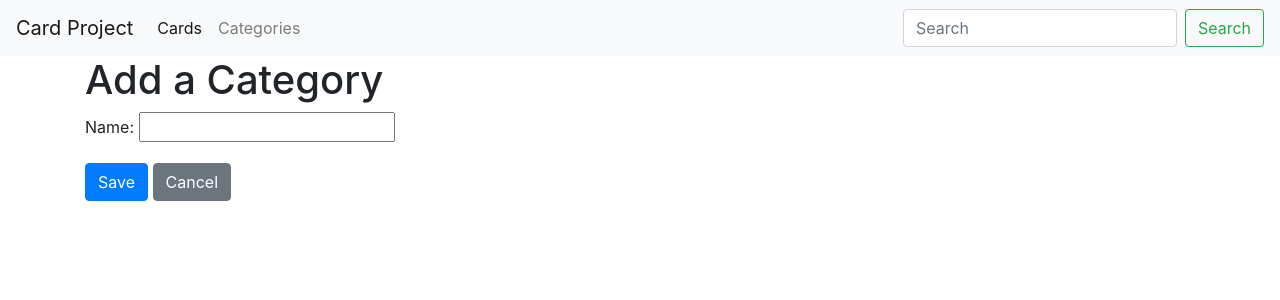
After one commit to MussaShaukenov/blogs, a Django app: page /category/new/ in a window 1280 px wide. The commit adds this page. Shown: the top 300 px of the page. Run offline with Django 4.2, Linux system fonts and the light colour scheme.

Commit message:
feat: add categories to cards

```diff
--- a/app/forms.py
+++ b/app/forms.py
@@ -1,11 +1,17 @@
 from django import forms
-from .models import Cards
+from .models import Cards, Categories
 
 
 class CardForm(forms.ModelForm):
     class Meta:
         model = Cards
-        fields = ('name', 'description')
+        fields = ('name', 'description', 'category')
+
+
+class CategoryForm(forms.ModelForm):
+    class Meta:
+        model = Categories
+        fields = ('name',)
 
 
 class SearchForm(forms.Form):
--- a/app/models.py
+++ b/app/models.py
@@ -1,9 +1,26 @@
 from django.db import models
+from django.utils import timezone
+
+
+class Categories(models.Model):
+    name = models.CharField(max_length=16)
+
+    def __str__(self):
+        return self.name
+
+    class Meta:
+        verbose_name = 'Category'
+        verbose_name_plural = 'Categories'
+        db_table = 'categories'
 
 
 class Cards(models.Model):
     name = models.CharField(max_length=32)
     description = models.TextField()
+    category = models.ForeignKey(Categories, on_delete=models.CASCADE, default=1)
+
+    def __str__(self):
+        return self.name
 
     class Meta:
         verbose_name = 'Card'
--- a/app/templates/app/base.html
+++ b/app/templates/app/base.html
@@ -7,6 +7,8 @@
           integrity="sha384-ggOyR0iXCbMQv3Xipma34MD+dH/1fQ784/j6cY/iJTQUOhcWr7x9JvoRxT2MZw1T" crossorigin="anonymous">
 </head>
 <body>
+{% include 'app/navbar.html' %}
+
 {% block content %}{% endblock %}
 <script src="https://code.jquery.com/jquery-3.3.1.slim.min.js"
         integrity="sha384-q8i/X+965DzO0rT7abK41JStQIAqVgRVzpbzo5smXKp4YfRvH+8abtTE1Pi6jizo"
--- a/app/templates/app/card_detail.html
+++ b/app/templates/app/card_detail.html
@@ -5,6 +5,7 @@
         <div class="card">
             <div class="card-header">
                 <h3>{{ card.name }}</h3>
+                <h4>{{ card.category.name }}</h4>
             </div>
             <div class="card-body">
                 <p>{{ card.description }}</p>
--- /dev/null
+++ b/app/templates/app/category_form.html
@@ -0,0 +1,19 @@
+{% extends 'app/base.html' %}
+
+{% block content %}
+  <div class="container">
+    <h1>Add a Category</h1>
+    <form method="POST" enctype="multipart/form-data">
+      {% csrf_token %}
+      <div class="form-group">
+        <label for="{{ form.name.id_for_label }}">Name:</label>
+        {{ form.name }}
+        {% if form.name.errors %}
+          <div class="invalid-feedback d-block">{{ form.name.errors|join:", " }}</div>
+        {% endif %}
+      </div>
+      <button type="submit" class="btn btn-primary">Save</button>
+      <a href="{% url 'category_list' %}" class="btn btn-secondary">Cancel</a>
+    </form>
+  </div>
+{% endblock %}
--- /dev/null
+++ b/app/templates/app/navbar.html
@@ -0,0 +1,20 @@
+<nav class="navbar navbar-expand-lg navbar-light bg-light">
+    <a class="navbar-brand" href="#">Card Project</a>
+    <button class="navbar-toggler" type="button" data-toggle="collapse" data-target="#navbarNav" aria-controls="navbarNav" aria-expanded="false" aria-label="Toggle navigation">
+        <span class="navbar-toggler-icon"></span>
+    </button>
+    <div class="collapse navbar-collapse" id="navbarNav">
+        <ul class="navbar-nav">
+            <li class="nav-item active">
+                <a class="nav-link" href="{% url 'card_list' %}">Cards</a>
+            </li>
+            <li class="nav-item">
+                <a class="nav-link" href="{% url 'category_list' %}">Categories</a>
+            </li>
+        </ul>
+        <form class="form-inline ml-auto" method="GET" action="{% url 'search' %}">
+            <input class="form-control mr-sm-2" type="search" placeholder="Search" aria-label="Search" name="query">
+            <button class="btn btn-outline-success my-2 my-sm-0" type="submit">Search</button>
+        </form>
+    </div>
+</nav>
--- a/app/urls.py
+++ b/app/urls.py
@@ -1,12 +1,28 @@
 from django.urls import path
-from . import views
+from .views import (
+    CardListView,
+    CardCreateView,
+    CardUpdateView,
+    CardDeleteView,
+    CardDetailView,
+    CategoryListView,
+    CategoryDetailView,
+    CategoryCreateView,
+    CategoryUpdateView,
+    CategoryDeleteView,
+    SearchView,
+)
 
 urlpatterns = [
-    path('', views.CardListView.as_view(), name='card_list'),
-    path('create/', views.CardCreateView.as_view(), name='card_create'),
-    path('<int:pk>/update/', views.CardUpdateView.as_view(), name='card_update'),
-    path('<int:pk>/delete/', views.CardDeleteView.as_view(), name='card_delete'),
-    path('<int:pk>/', views.CardDetailView.as_view(), name='card_detail'),
-    path('search/', views.SearchView.as_view(), name='search'),
-
+    path('', CardListView.as_view(), name='card_list'),
+    path('card/new/', CardCreateView.as_view(), name='card_create'),
+    path('card/<int:pk>/detail', CardDetailView.as_view(), name='card_detail'),
+    path('card/<int:pk>/edit/', CardUpdateView.as_view(), name='card_update'),
+    path('card/<int:pk>/delete/', CardDeleteView.as_view(), name='card_delete'),
+    path('category/', CategoryListView.as_view(), name='category_list'),
+    path('category/new/', CategoryCreateView.as_view(), name='category_create'),
+    path('category/<int:pk>/detail', CategoryDetailView.as_view(), name='category_detail'),
+    path('category/<int:pk>/edit/', CategoryUpdateView.as_view(), name='category_update'),
+    path('category/<int:pk>/delete/', CategoryDeleteView.as_view(), name='category_delete'),
+    path('search', SearchView.as_view(), name='search')
 ]
--- a/app/views.py
+++ b/app/views.py
@@ -2,8 +2,8 @@ from django.urls import reverse_lazy
 from django.shortcuts import get_object_or_404, render
 from django.views import View
 from django.views.generic import ListView, CreateView, UpdateView, DeleteView, DetailView
-from .models import Cards
-from .forms import CardForm, SearchForm
+from .models import Cards, Categories
+from .forms import CardForm, SearchForm, CategoryForm
 
 
 class CardListView(ListView):
@@ -45,6 +45,7 @@ class CardDetailView(DetailView):
     template_name = 'app/card_detail.html'
     context_object_name = 'card'
 
+
 class SearchView(View):
     template_name = 'app/search.html'
 
@@ -56,3 +57,43 @@ class SearchView(View):
             results = Cards.objects.filter(title__icontains=query)
         context = {'form': form, 'results': results}
         return render(request, self.template_name, context)
+
+
+class CategoryListView(ListView):
+    model = Categories
+    template_name = 'app/category_list.html'
+    context_object_name = 'categories'
+
+
+class CategoryDetailView(DetailView):
+    model = Categories
+    template_name = 'app/category_detail.html',
+    context_object_name = 'categories'
+
+
+class CategoryCreateView(CreateView):
+    model = Categories
+    form_class = CategoryForm
+    template_name = 'app/category_form.html'
+    success_url = reverse_lazy('card_list')
+
+
+class CategoryUpdateView(UpdateView):
+    model = Categories
+    form_class = CategoryForm
+    template_name = 'app/category_form.html'
+    success_url = reverse_lazy('category_list')
+
+    def get_object(self):
+        pk = self.kwargs.get('pk')
+        return get_object_or_404(Cards, pk=pk)
+
+
+class CategoryDeleteView(DeleteView):
+    model = Categories
+    template_name = 'app/category_confirm_delete.html'
+    success_url = reverse_lazy('category_list')
+
+    def get_object(self):
+        pk = self.kwargs.get('pk')
+        return get_object_or_404(Cards, pk=pk)
--- a/blogs/settings.py
+++ b/blogs/settings.py
@@ -1,4 +1,5 @@
 from pathlib import Path
+from django.core.management.utils import get_random_secret_key
 
 # Build paths inside the project like this: BASE_DIR / 'subdir'.
 BASE_DIR = Path(__file__).resolve().parent.parent
@@ -8,7 +9,7 @@ BASE_DIR = Path(__file__).resolve().parent.parent
 # See https://docs.djangoproject.com/en/4.1/howto/deployment/checklist/
 
 # SECURITY WARNING: keep the secret key used in production secret!
-SECRET_KEY = "django-insecure-jls*xrfji!8efbz=w1c9sfr_xt@jp4g-ye(qsx-bw_v6hu69kq"
+SECRET_KEY = get_random_secret_key
 DEBUG = True
 
 ALLOWED_HOSTS = []
```
Also changed, not shown: app/templates/app/card_list.html (+18 -1 lines), app/templates/app/category_confirm_delete.html (added, +13 -0 lines), app/templates/app/category_detail.html (added, +12 -0 lines), app/templates/app/category_list.html (added, +17 -0 lines), 1 other file.
